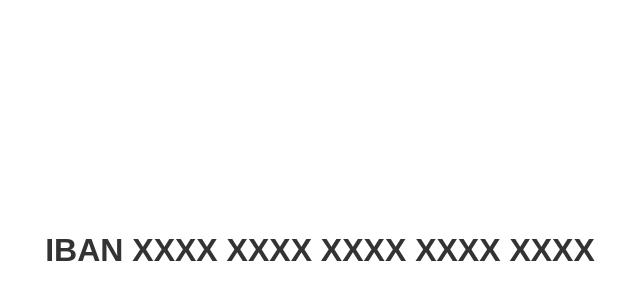
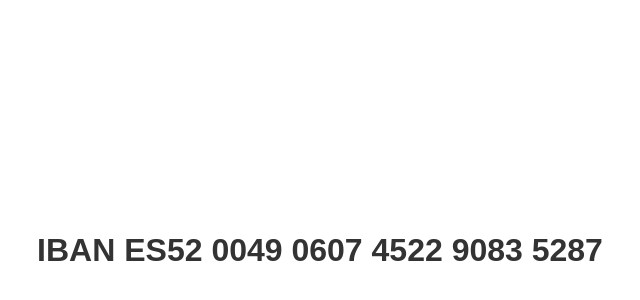
Before and after one commit to georgebb0710/myweb, a plain HTML site: page IBAN.html in a window 1280 px wide. Shown: the part 150-450 px from the top of the page, without its empty margins (320-960 px from the left). Drawn offline with Linux system fonts and the light colour scheme.

Commit message:
Add files via upload

```diff
--- a/IBAN.html
+++ b/IBAN.html
@@ -20,6 +20,6 @@
     </style>
 </head>
 <body>
-    <h1>IBAN XXXX XXXX XXXX XXXX XXXX</h1>
+    <h1>IBAN ES52 0049 0607 4522 9083 5287</h1>
 </body>
 </html>
```
